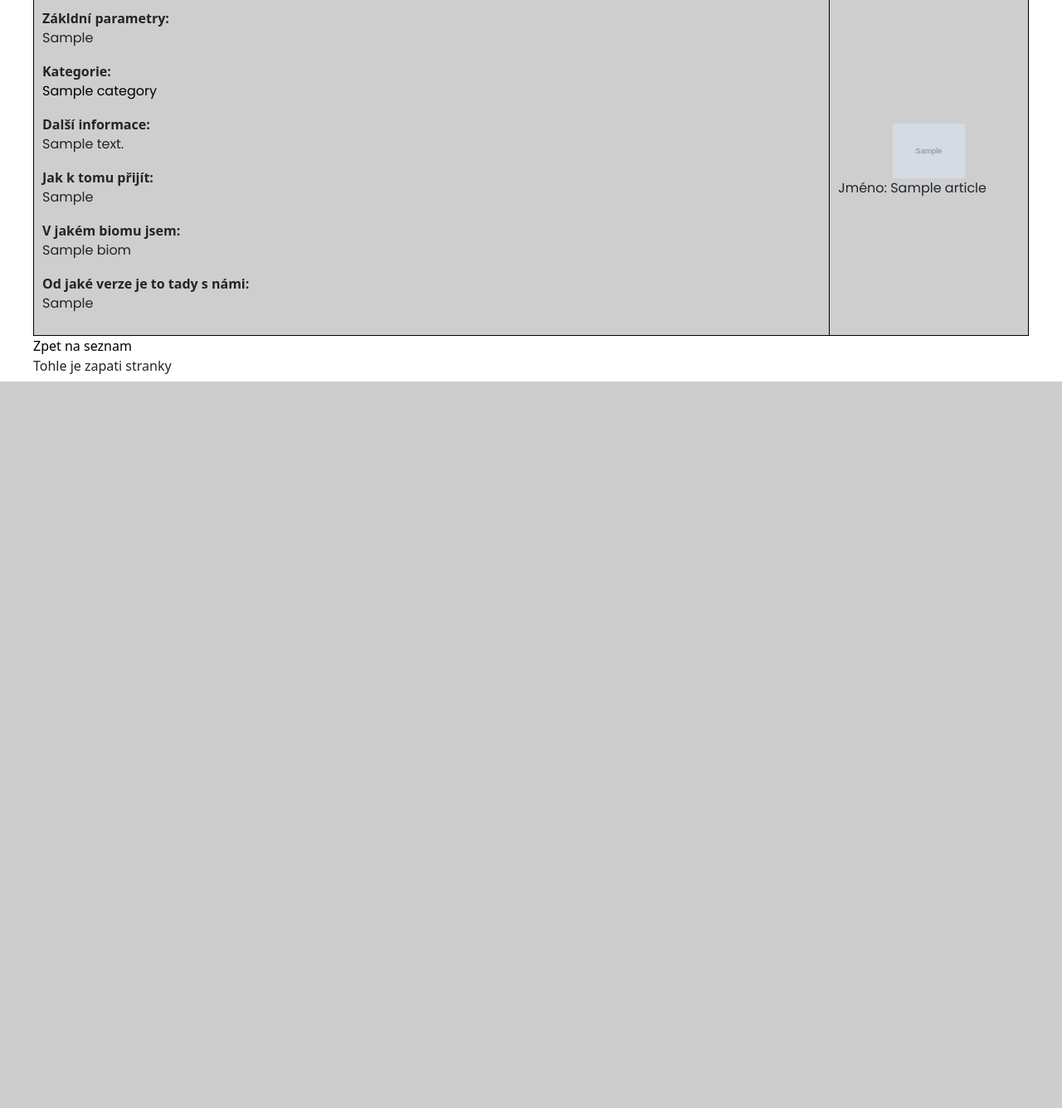
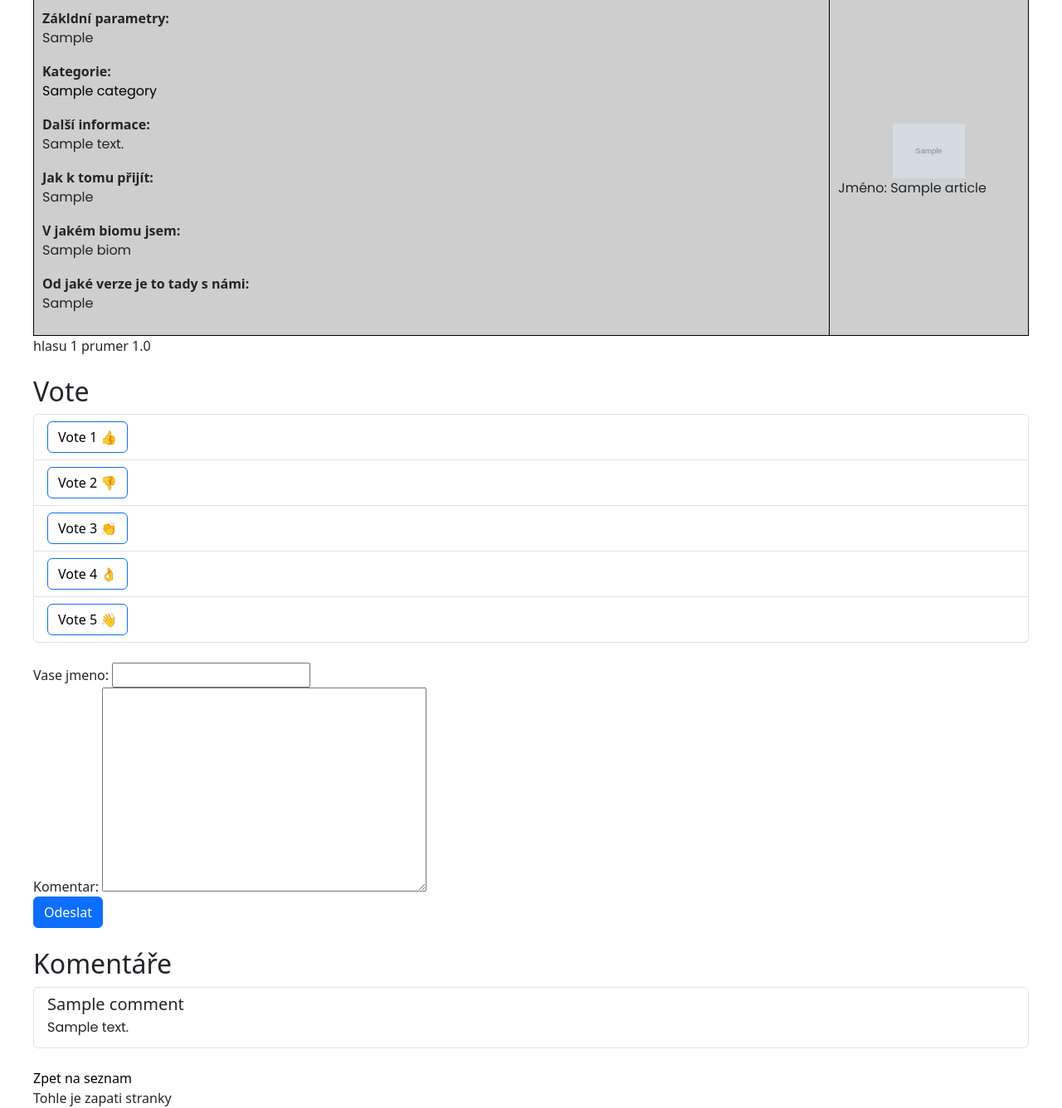
Before and after one commit to gyarab/2024_WA_INF1_steiner_python, a Django app: page /article/1/ in a window 1280 px wide. Shown: the part 340-1676 px from the top of the page at 83% size. Before the commit the page ends 800 px from the top, so only its background shows below. Run offline with Django 5.2, Linux system fonts and the light colour scheme; tables that the repository leaves empty hold one stand-in row (values such as "Sample post"); grey boxes marked "Sample" are stand-in pictures; parts of the project's set-up code (start-up, migrations or seed data) failed here and were passed over.

Commit message:
Nadhoz formulare

```diff
--- a/content/admin.py
+++ b/content/admin.py
@@ -1,5 +1,5 @@
 from django.contrib import admin
-from .models import Article, Category, Biom
+from .models import Article, Category, Biom, Comment
 
 
 class ArticleAdmin(admin.ModelAdmin):
@@ -13,3 +13,4 @@
 admin.site.register(Article, ArticleAdmin)
 admin.site.register(Biom)
 admin.site.register(Category)
+admin.site.register(Comment)
--- /dev/null
+++ b/content/forms.py
@@ -0,0 +1,5 @@
+from django import forms
+
+class CommentForm(forms.Form):
+    name = forms.CharField(label='Vase jmeno', max_length=100)
+    text = forms.CharField(label='Komentar', widget=forms.Textarea)
--- a/content/models.py
+++ b/content/models.py
@@ -32,6 +32,23 @@
     lastUpdate = models.DateTimeField()
     biom = models.ForeignKey(Biom, on_delete=models.SET_NULL, null=True)
     categories = models.ManyToManyField(Category, related_name='articles')
+    vote_sum = models.IntegerField(default=0)
+    vote_count = models.IntegerField(default=0)
+
+    def vote_avg(self):
+        return self.vote_sum / self.vote_count if self.vote_count > 0 else 0
 
     def __str__(self):
         return self.title
+
+
+class Comment(models.Model):
+    name = models.CharField(max_length=100)
+    text = models.TextField()
+    article = models.ForeignKey(Article, on_delete=models.CASCADE, related_name='comments')
+    time = models.DateTimeField(auto_now_add=True, null=True)
+    ip = models.GenericIPAddressField(default=None, null=True)
+    user_agent = models.CharField(max_length=200, default=None, null=True)
+
+    def __str__(self):
+        return str(self.name)
--- a/content/templates/content/article.html
+++ b/content/templates/content/article.html
@@ -52,6 +52,52 @@
             </td>
         </tr>
     </table>
+    <div>
+        hlasu {{ article.vote_count }}
+        prumer {{ article.vote_avg }}
+    </div>
+    <div class="my-4">
+        <h2>Vote</h2>
+        <ul class="list-group">
+            <li class="list-group-item">
+                <a href="?vote=1" class="btn btn-primary">Vote 1 &#128077;</a>
+            </li>
+            <li class="list-group-item">
+                <a href="?vote=2" class="btn btn-primary">Vote 2 &#128078;</a>
+            </li>
+            <li class="list-group-item">
+                <a href="?vote=3" class="btn btn-primary">Vote 3 &#128079;</a>
+            </li>
+            <li class="list-group-item">
+                <a href="?vote=4" class="btn btn-primary">Vote 4 &#128076;</a>
+            </li>
+            <li class="list-group-item">
+                <a href="?vote=5" class="btn btn-primary">Vote 5 &#128075;</a>
+            </li>
+        </ul>
+    </div>
+    <div>
+        <form action="" method="POST">
+            {% csrf_token %}
+            {{ form }}
+            <button type="submit" class="btn btn-primary">Odeslat</button>
+        </form>
+    </div>
+    <div>
+        <div class="my-4">
+            <h2>Komentáře</h2>
+            <ul class="list-group">
+                {% for comment in article.comments.all %}
+                    <li class="list-group-item">
+                        <div class="d-flex justify-content-between">
+                            <h5 class="mb-1">{{ comment.name }}</h5>
+
+                        </div>
+                        <p class="mb-1">{{ comment.text }}</p>
+                    </li>
+                {% endfor %}
+            </ul>
+        </div>    </div>
 
     <a href="{% url 'content:articles' %}">Zpet na seznam</a>
 {% endblock %}
--- a/content/views.py
+++ b/content/views.py
@@ -1,8 +1,10 @@
 from django.shortcuts import render
 from django.http import HttpResponse as HTTPResponse
+from django.http import HttpResponseRedirect as HTTPResponseRedirect
 from django.urls import reverse
 import json
-from .models import Article, Category
+from .models import Article, Category, Comment
+from .forms import CommentForm
 
 # Create your views here.
 def articles(request):
@@ -13,17 +15,79 @@
         'articles': articles,
         'categories': categories,  # Přidání kategorií do kontextu
     }
+
+    form = CommentForm()
+
+    if request.method == 'POST':
+        form = CommentForm(request.POST)
+        if form.is_valid():
+            data = form.cleaned_data
+            comment = Comment()
+            comment.name = data['name']
+            comment.text = data['text']
+            comment.article = article
+            comment.ip = request.META.get('REMOTE_ADDR')
+            comment.user_agent = request.META.get('HTTP_USER_AGENT')
+            comment.save()
+            return HTTPResponseRedirect(reverse('content:article', args=[id]))
+
+    if request.method == 'GET' and 'vote' in request.GET:
+        cookiename=f'voted_{article.id}'
+        if cookiename in request.COOKIES:
+            return HTTPResponseRedirect(reverse('content:article', args=[id]))
+
+        vote = int(request.GET['vote'])
+        if vote <= 5 and vote >= 1:
+            article.vote_sum += vote
+            article.vote_count += 1
+            article.save()
+
+            response = HTTPResponseRedirect(reverse('content:article', args=[id]))
+            response.set_cookie(cookiename, '1')
+            return response
+
     return render(request, 'content/articles.html', context)
 
 def article(request, id):
     article = Article.objects.get(id=id)
 
-    return render(request, 'content/article.html', {'article': article})
+    form = CommentForm()
+    if request.method == 'POST':
+        form = CommentForm(request.POST)
+        if form.is_valid():
+            data = form.cleaned_data
+            comment = Comment()
+            comment.name = data['name']
+            comment.text = data['text']
+            comment.article = article
+            comment.ip = request.META.get('REMOTE_ADDR')
+            comment.user_agent = request.META.get('HTTP_USER_AGENT')
+            comment.save()
+
+            return HTTPResponseRedirect(reverse('content:article', args=[id]))
+
+
+    if request.method == 'GET' and 'vote' in request.GET:
+        cookiename=f'voted_{article.id}'
+        if cookiename in request.COOKIES:
+            return HTTPResponseRedirect(reverse('content:article', args=[id]))
+
+        vote = int(request.GET['vote'])
+        if vote <= 5 and vote >= 1:
+            article.vote_sum += vote
+            article.vote_count += 1
+            article.save()
+
+            response = HTTPResponseRedirect(reverse('content:article', args=[id]))
+
+            response.set_cookie(cookiename, '1')
+            return response
+
+    return render(request, 'content/article.html', {'article': article, 'form': form})
 
 def category(request, id):
     category = Category.objects.get(id=id)
 
     articles = category.articles.all()
 
-
     return render(request, 'content/category.html', {'category':category, 'articles': articles})
```
Also changed, not shown: content/migrations/0009_comment.py (added), content/migrations/0010_article_vote_count_article_vote_sum.py (added).
